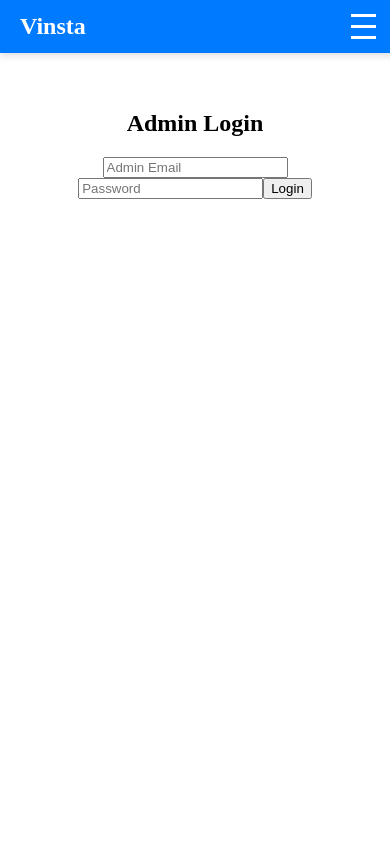
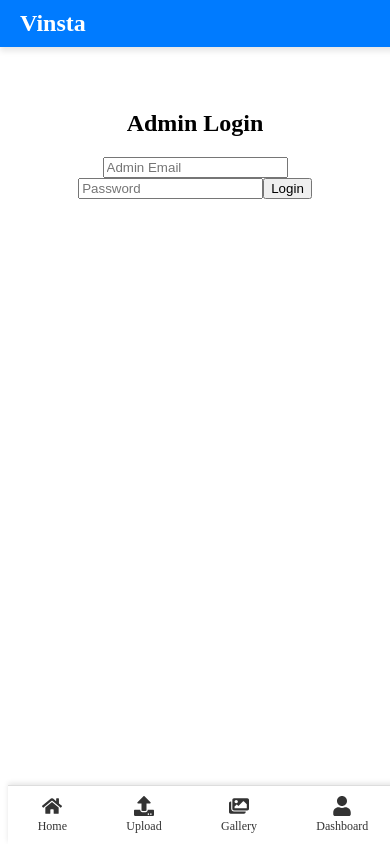
Before and after one commit to Joelmarkjoseph/vinsta, a React (Vite) app: page /admin-login in a window 390 px wide. Built offline with nearby package versions, Linux system fonts and the light colour scheme; no server answers.

Commit message:
New Commits

```diff
--- a/package.json
+++ b/package.json
@@ -13,6 +13,7 @@
     "firebase": "^11.3.1",
     "react": "^19.0.0",
     "react-dom": "^19.0.0",
+    "react-icons": "^5.5.0",
     "react-router-dom": "^7.2.0"
   },
   "devDependencies": {
--- a/src/App.jsx
+++ b/src/App.jsx
@@ -16,6 +16,7 @@ import ProtectedRoute from "./ProtectedRoute";
 import AdminRoute from "../src/pages/AdminRoute";
 import UserDashboard from "./pages/UserDashboard";
 import ProfilePage from "./pages/ProfilePage";
+import BottomNav from "./components/BottomNav";
 
 const PrivateRoute = ({ element }) => {
   const { user } = useAuth(); // Get the authenticated user
@@ -27,6 +28,7 @@ function App() {
     <AuthProvider>
       <Router>
         <Navbar />
+        <BottomNav />
         <h1 style={{ marginTop: "70px", textAlign: "center" }}></h1>
 
         <Routes>
--- /dev/null
+++ b/src/components/BottomNav.css
@@ -0,0 +1,34 @@
+.bottom-navbar {
+    z-index: 1000;
+    position: fixed;
+    bottom: 0;
+    width: 100%;
+    background-color: #fff;
+    display: flex;
+    justify-content: space-around;
+    align-items: center;
+    padding: 10px 0;
+    box-shadow: 0 -2px 5px rgba(0, 0, 0, 0.1);
+    border-top: 1px solid #ddd;
+  }
+
+  .nav-item {
+    text-decoration: none;
+    color: #333;
+    font-size: 12px;
+    text-align: center;
+    display: flex;
+    flex-direction: column;
+    align-items: center;
+  }
+
+  .icon {
+    font-size: 20px;
+    margin-bottom: 3px;
+  }
+
+  @media screen and (min-width: 768px) {
+  .bottom-navbar{
+    display: none;
+  }
+}
--- /dev/null
+++ b/src/components/BottomNav.jsx
@@ -0,0 +1,28 @@
+import { Link } from "react-router-dom";
+import { FaHome, FaUpload, FaImages, FaUser } from "react-icons/fa";
+import "./BottomNav.css";
+
+function BottomNav() {
+  return (
+    <nav className="bottom-navbar">
+      <Link to="/" className="nav-item">
+        <FaHome className="icon" />
+        <span>Home</span>
+      </Link>
+      <Link to="/upload" className="nav-item">
+        <FaUpload className="icon" />
+        <span>Upload</span>
+      </Link>
+      <Link to="/gallery" className="nav-item">
+        <FaImages className="icon" />
+        <span>Gallery</span>
+      </Link>
+      <Link to="/dashboard" className="nav-item">
+        <FaUser className="icon" />
+        <span>Dashboard</span>
+      </Link>
+    </nav>
+  );
+}
+
+export default BottomNav;
--- a/src/components/Navbar.css
+++ b/src/components/Navbar.css
@@ -65,9 +65,12 @@
     margin: 4px;
     transition: 0.3s;
   }
-
+  .mobile-icons{
+    display: none;
+  }
   /* Mobile Responsive */
   @media screen and (max-width: 768px) {
+
     .nav-links {
       position: absolute;
       top: 50px;
@@ -105,4 +108,14 @@
     .bar.open:nth-child(3) {
       transform: rotate(-45deg) translate(5px, -5px);
     }
+    .nav-links {
+      display: none;
+    }
+
+    .mobile-icons {
+      display: flex;
+      width: 100px;
+      justify-content: space-around;
+      margin-right: 20px;
+    }
   }
--- a/src/components/Navbar.jsx
+++ b/src/components/Navbar.jsx
@@ -1,5 +1,6 @@
 import { useState } from "react";
 import { Link } from "react-router-dom";
+import { FaHome, FaUpload, FaImages, FaUser } from "react-icons/fa"; // Import icons
 import "./Navbar.css"; // Import the CSS file
 
 function Navbar() {
@@ -17,32 +18,41 @@ function Navbar() {
         <ul className={`nav-links ${isOpen ? "open" : ""}`}>
           <li>
             <Link to="/" onClick={() => setIsOpen(false)}>
-              Home
+              <FaHome className="nav-icon" /> Home
             </Link>
           </li>
           <li>
             <Link to="/upload" onClick={() => setIsOpen(false)}>
-              Upload
+              <FaUpload className="nav-icon" /> Upload
             </Link>
           </li>
           <li>
             <Link to="/gallery" onClick={() => setIsOpen(false)}>
-              Gallery
+              <FaImages className="nav-icon" /> Gallery
             </Link>
           </li>
           <li>
             <Link to="/dashboard" onClick={() => setIsOpen(false)}>
-              Dashboard
+              <FaUser className="nav-icon" /> Dashboard
             </Link>
           </li>
         </ul>
 
-        {/* Mobile Menu Button */}
-        <div className="nav-toggle" onClick={() => setIsOpen(!isOpen)}>
-          <span className={isOpen ? "bar open" : "bar"}></span>
-          <span className={isOpen ? "bar open" : "bar"}></span>
-          <span className={isOpen ? "bar open" : "bar"}></span>
-        </div>
+        {/* Mobile Icons (Only visible on small screens) */}
+        {/* <div className="mobile-icons">
+          <Link to="/">
+            <FaHome />
+          </Link>
+          <Link to="/upload">
+            <FaUpload />
+          </Link>
+          <Link to="/gallery">
+            <FaImages />
+          </Link>
+          <Link to="/dashboard">
+            <FaUser />
+          </Link>
+        </div> */}
       </div>
     </nav>
   );
```
Also changed, not shown: 1 other file (tests, documents, lock files or other folders).
